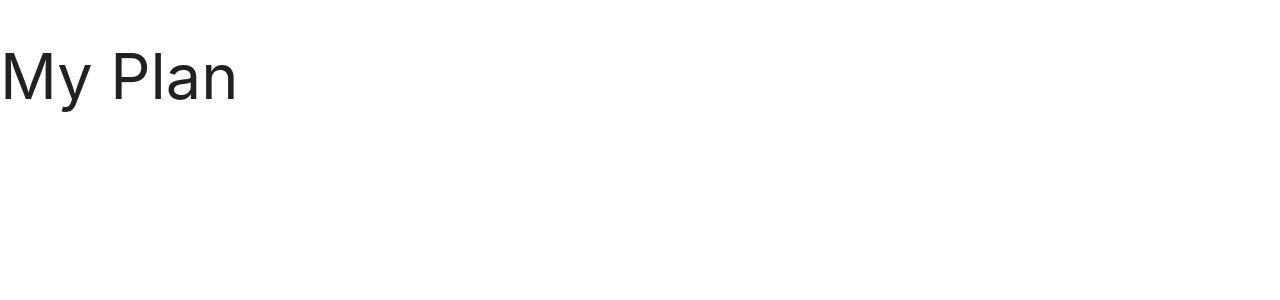
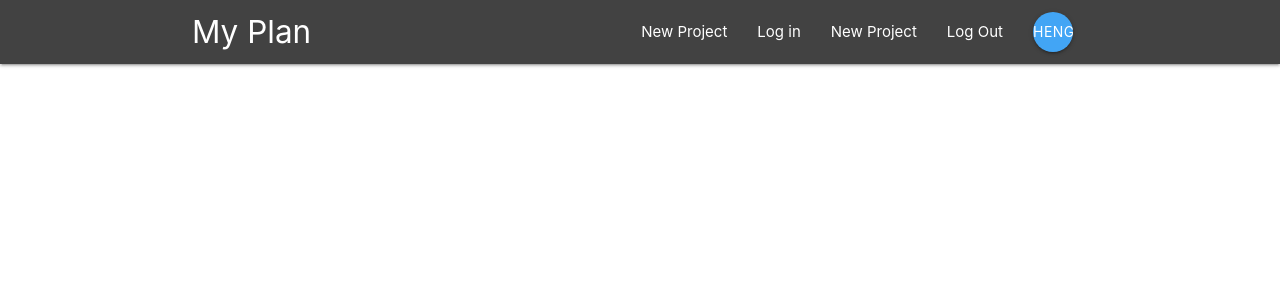
Before and after one commit to jhengy/react-redux-firebase-app, a React (Create React App) app in the folder myplan/: page / in a window 1280 px wide. Shown: the top 300 px of the page. Built offline with nearby package versions, Linux system fonts and the light colour scheme.

Commit message:
Add Navbar component with nested components

```diff
--- a/myplan/src/App.js
+++ b/myplan/src/App.js
@@ -1,11 +1,12 @@
 import React from "react"
 import { BrowserRouter } from "react-router-dom"
+import Navbar from "./layout/Navbar"
 
 function App() {
   return (
     <BrowserRouter>
       <div className="App">
-        <h1> My Plan</h1>
+        <Navbar />
       </div>
     </BrowserRouter>
   )
--- a/myplan/src/layout/Navbar.js
+++ b/myplan/src/layout/Navbar.js
@@ -0,0 +1,21 @@
+import React from "react"
+import { Link } from "react-router-dom" // connect component to routers
+import SignedInLinks from "./SignedInLinks"
+import SignedOutLinks from "./SignedOutLink"
+
+// functional component NavBar routing to different pages
+const NavBar = () => {
+  return (
+    <nav className="nav-wrapper grey darken-3">
+      <div className="container">
+        <Link to="/" className="brand-logo">
+          My Plan
+        </Link>
+        <SignedInLinks />
+        <SignedOutLinks />
+      </div>
+    </nav>
+  )
+}
+
+export default NavBar
--- a/myplan/src/layout/SignedInLinks.js
+++ b/myplan/src/layout/SignedInLinks.js
@@ -0,0 +1,23 @@
+import React from "react"
+import { NavLink } from "react-router-dom"
+
+// functional component NavBar routing to different pages
+const SignedInLinks = () => {
+  return (
+    <ul className="right">
+      <li>
+        <NavLink to="/">New Project</NavLink>
+      </li>
+      <li>
+        <NavLink to="/">Log Out</NavLink>
+      </li>
+      <li>
+        <NavLink to="/" className="btn btn-floating blue lighten-1">
+          Hengyuan
+        </NavLink>
+      </li>
+    </ul>
+  )
+}
+
+export default SignedInLinks
--- a/myplan/src/layout/SignedOutLink.js
+++ b/myplan/src/layout/SignedOutLink.js
@@ -0,0 +1,18 @@
+import React from "react"
+import { NavLink } from "react-router-dom"
+
+// functional component NavBar routing to different pages
+const SignedOutLinks = () => {
+  return (
+    <ul className="right">
+      <li>
+        <NavLink to="/">New Project</NavLink>
+      </li>
+      <li>
+        <NavLink to="/">Log in</NavLink>
+      </li>
+    </ul>
+  )
+}
+
+export default SignedOutLinks
```
